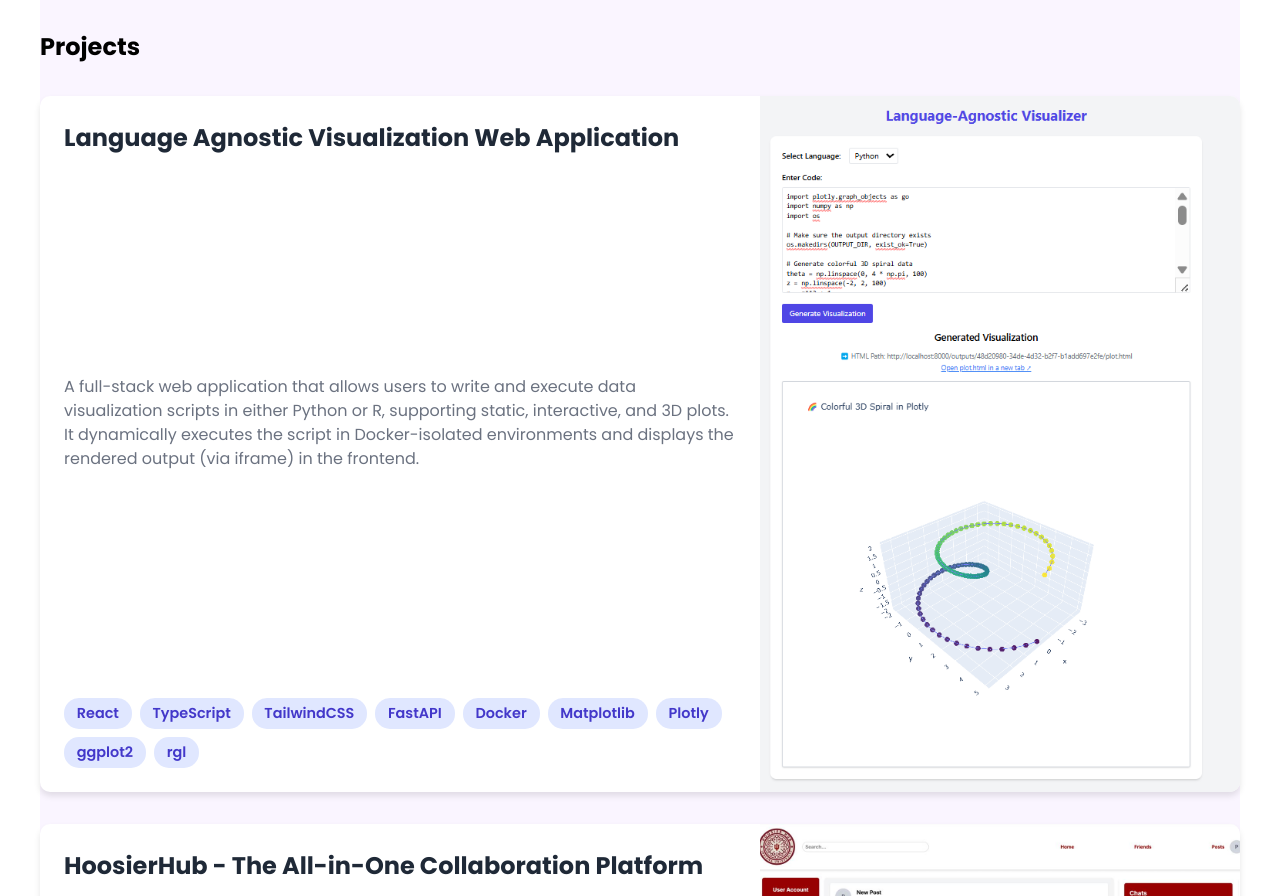
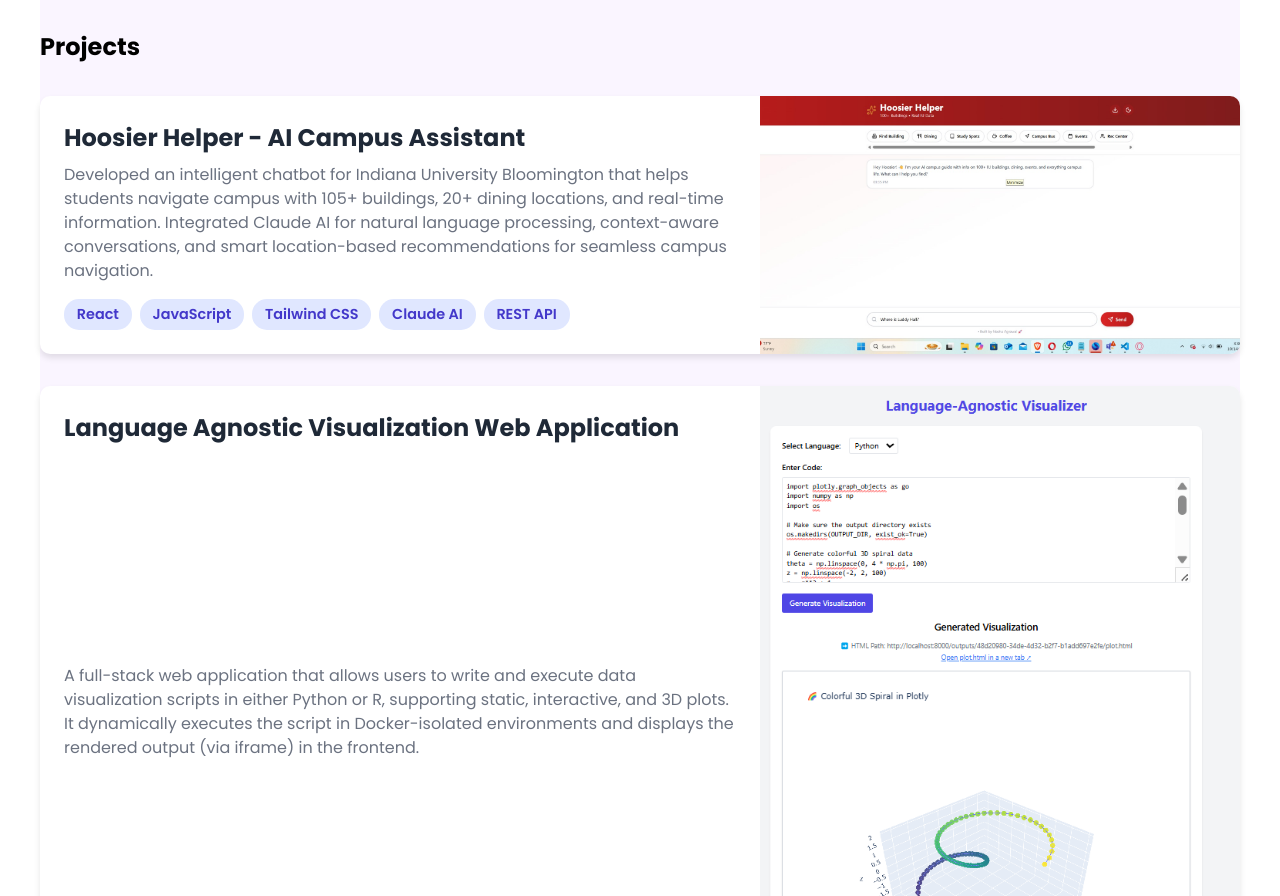
Before and after one commit to neagra12/personalportfolio, a plain HTML site: page index.html in a window 1280 px wide. Shown: the part 1079-1975 px from the top of the page. Drawn offline with nearby package versions, Linux system fonts and the light colour scheme.

Commit message:
project added

```diff
--- a/index.html
+++ b/index.html
@@ -44,7 +44,7 @@
           <div class="action__btns">
             <button class="hire__me" onclick="window.location.href='contact.html'">Contact Me</button>
             <button class="portfolio">
-              <a href="assets/Neeha_resume(updated) (1).pdf" download="Neeha_Resume.pdf">Download Resume</a>
+              <a href="assets/Neeha.pdf" download="Neeha.pdf">Download Resume</a>
             </button>
           </div>
         </div>
@@ -67,6 +67,27 @@
     <section id="projects" class="section">
       <h2>Projects</h2>
       <div class="projects__container">
+        <div class="project__card">
+          <div class="project__content">
+            <h3>Hoosier Helper - AI Campus Assistant</h3>
+            <p>
+            Developed an intelligent chatbot for Indiana University Bloomington that helps students navigate campus with 105+ buildings, 20+ dining locations, and real-time information. Integrated Claude AI for natural language processing, context-aware conversations, and smart location-based recommendations for seamless campus navigation.
+            </p>
+            <div class="project__tech">
+              <span>React</span>
+              <span>JavaScript</span>
+              <span>Tailwind CSS</span>
+              <span>Claude AI</span>
+              <span>REST API</span>
+              </div>
+          </div>
+          <div class="project__image">
+          <img src="assets\hoosierhelper.jpg" alt="Hoosier Helper" />
+          <div class="project__overlay">
+            <h4>NAVIGATE CAMPUS WITH AI</h4>
+          </div>
+        </div>
+</div>
         <div class="project__card">
           <div class="project__content">
             <h3>Language Agnostic Visualization Web Application</h3>
@@ -167,6 +188,9 @@
           <div class="project__content">
             <h3>Code Explanation Website</h3>
             <p>
+
+
+
               Created a platform that provides detailed explanations for code snippets in any programming language, such as Python, JavaScript, and C++. Integrated AI-powered explanations to improve understanding and learning.
             </p>
             <div class="project__tech">
--- a/script.js
+++ b/script.js
@@ -10,6 +10,8 @@ document.addEventListener("DOMContentLoaded", function () {
           behavior: "smooth",
           block: "start"
       });
+
+
 
       setTimeout(() => {
           isScrolling = false;
--- a/styles.css
+++ b/styles.css
@@ -37,7 +37,6 @@ body {
   margin: 0 auto;
   padding: 1rem 0; /* Vertical padding only, matching Home */
 }
-
 
 nav {
   width: 100%;
```
Also changed, not shown: assets/hoosierhelper.jpg (added), 1 other file.
